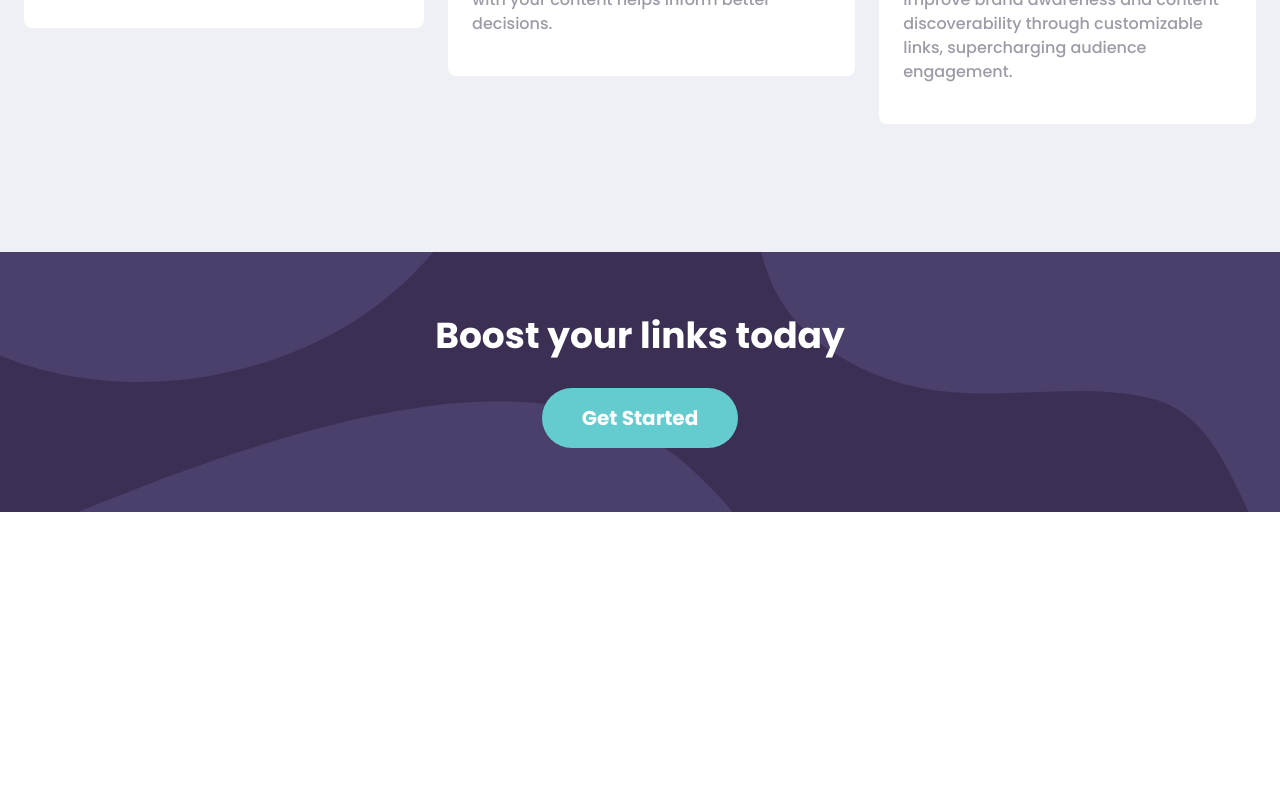
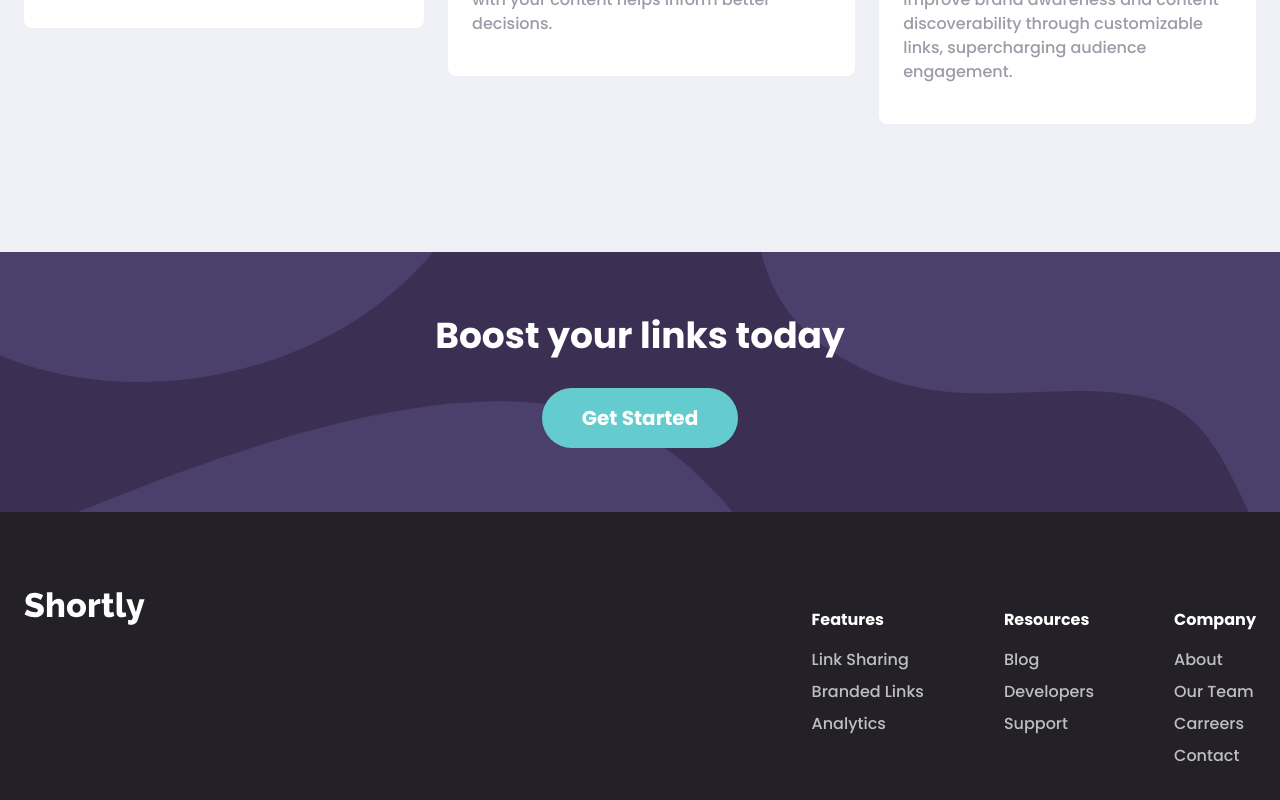
Before and after one commit to stove-jeebs/url-shortening-api, a React (Create React App) app: page / in a window 1280 px wide. Shown: the part 1540-2340 px from the top of the page. Before the commit the page ends 2052 px from the top, so only its background shows below. Built offline with nearby package versions, Linux system fonts and the light colour scheme; the HTML template or start-up script is replaced by a standard one.

Commit message:
working on footer section

```diff
--- a/src/components/footer/Footer.jsx
+++ b/src/components/footer/Footer.jsx
@@ -1,7 +1,19 @@
+import FooterList from "./FooterList";
+import data from "./FooterData";
+import logo from "../../assets/logo-white.svg";
+
 export default function Footer() {
+  const list = data.map((item) => {
+    return <FooterList key={item["id"]} {...item} />;
+  });
   return (
-    <footer className="bg-veryDarkViolet">
-      <div className="container"></div>
+    <footer className="bg-veryDarkViolet py-20">
+      <div className="container flex">
+        <div className="flex-1">
+          <img src={logo} />
+        </div>
+        <div className="flex gap-20">{list}</div>
+      </div>
     </footer>
   );
 }
--- /dev/null
+++ b/src/components/footer/FooterData.js
@@ -0,0 +1,17 @@
+export default [
+  {
+    id: "0",
+    title: "Features",
+    list: ["Link Sharing", "Branded Links", "Analytics"],
+  },
+  {
+    id: "1",
+    title: "Resources",
+    list: ["Blog", "Developers", "Support"],
+  },
+  {
+    id: "2",
+    title: "Company",
+    list: ["About", "Our Team", "Carreers", "Contact"],
+  },
+];
--- /dev/null
+++ b/src/components/footer/FooterList.jsx
@@ -0,0 +1,15 @@
+export default function FooterList({ title, list }) {
+  const items = list.map((item) => {
+    return (
+      <li className="cursor-pointer" key={item["id"]}>
+        {item}
+      </li>
+    );
+  });
+  return (
+    <div className="flex flex-col text-gray">
+      <h1 className="text-white font-bold my-4">{title}</h1>
+      <ul className="flex flex-col gap-2">{items}</ul>
+    </div>
+  );
+}
```
Also changed, not shown: src/assets/logo-white.svg (added).
